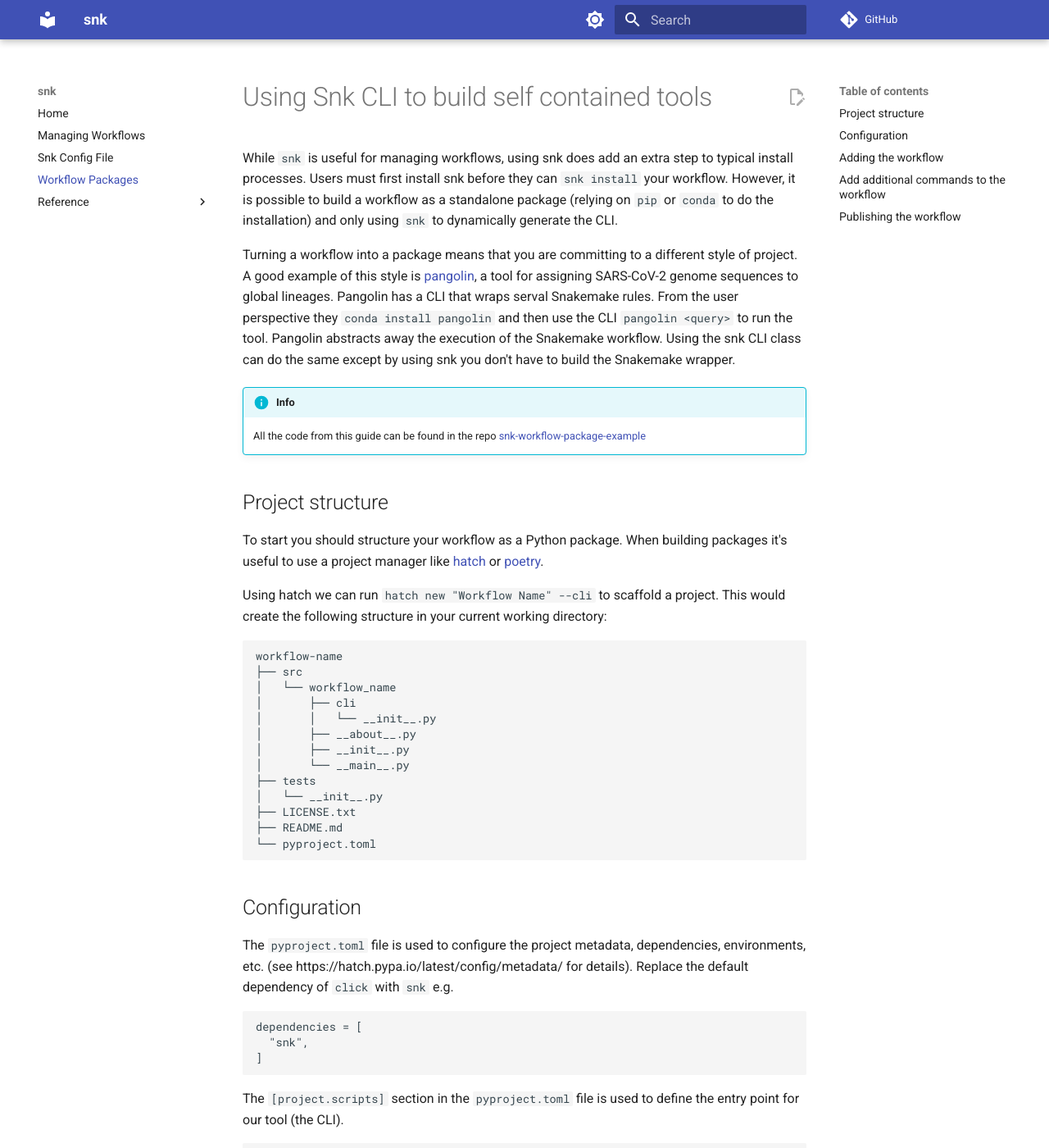
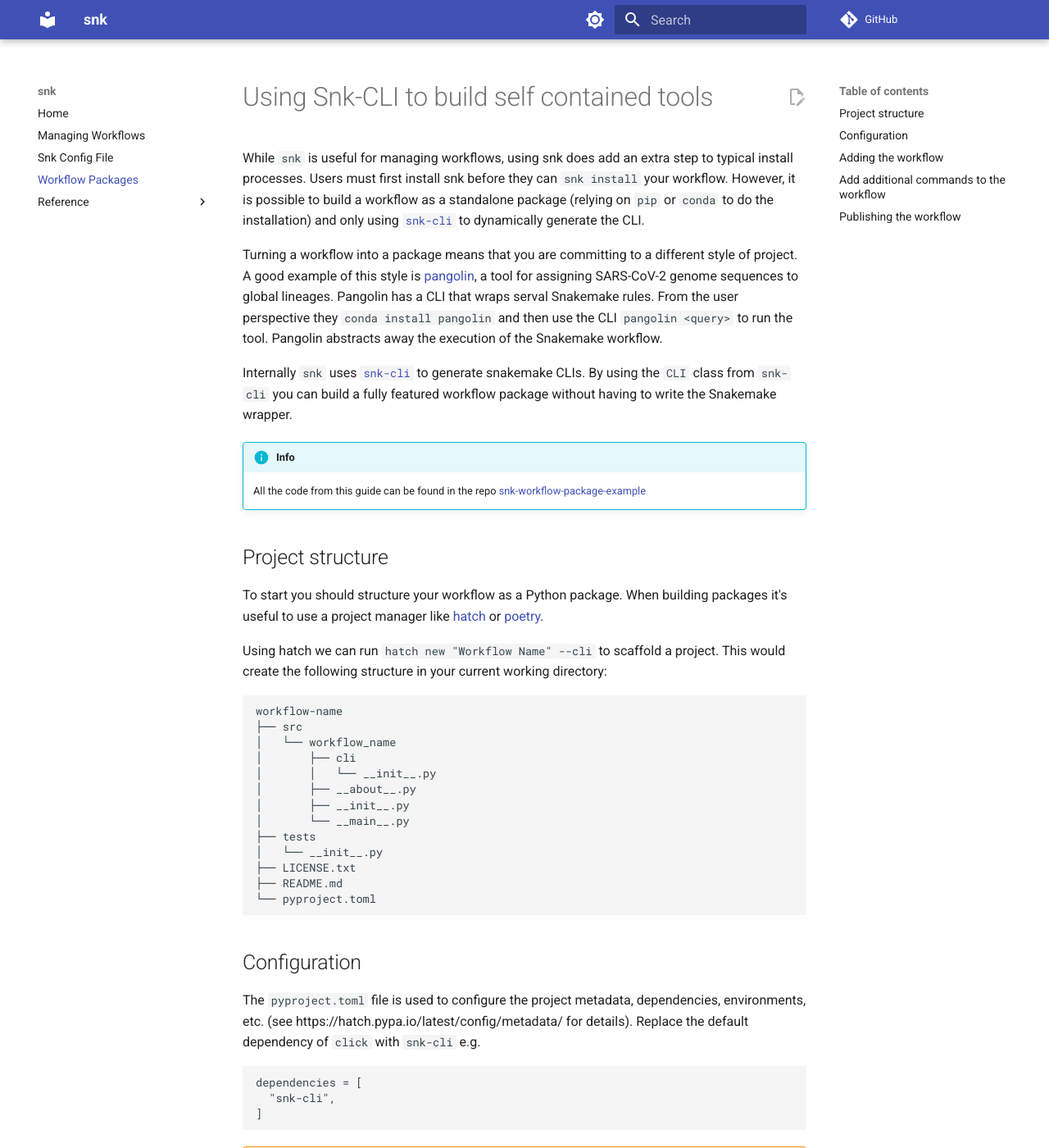
Before and after one commit to Wytamma/snk, an MkDocs documentation site: the page built from docs/workflow_packages.md, in a window 1280 px wide and 1400 px high. Shown: the whole window at 82% size. Built offline with MkDocs 1.6.1 and Material for MkDocs 9.7.7, drawn with Linux system fonts in a browser that asks for light colours; comment, search, counter and statistics services are not loaded; some of the changed text lies outside the part shown.

Commit message:
:art: Update workflow_packages.md for snk-cli

````diff
--- a/docs/workflow_packages.md
+++ b/docs/workflow_packages.md
@@ -1,11 +1,13 @@
 ---
 title: Workflow Packages
 ---
-# Using Snk CLI to build self contained tools
+# Using Snk-CLI to build self contained tools
 
-While `snk` is useful for managing workflows, using snk does add an extra step to typical install processes. Users must first install snk before they can `snk install` your workflow. However, it is possible to build a workflow as a standalone package (relying on `pip` or `conda` to do the installation) and only using `snk` to dynamically generate the CLI.
+While `snk` is useful for managing workflows, using snk does add an extra step to typical install processes. Users must first install snk before they can `snk install` your workflow. However, it is possible to build a workflow as a standalone package (relying on `pip` or `conda` to do the installation) and only using [`snk-cli`](https://github.com/Wytamma/snk-cli) to dynamically generate the CLI.
 
-Turning a workflow into a package means that you are committing to a different style of project. A good example of this style is [pangolin](https://github.com/cov-lineages/pangolin), a tool for assigning SARS-CoV-2 genome sequences to global lineages. Pangolin has a CLI that wraps serval Snakemake rules. From the user perspective they `conda install pangolin` and then use the CLI `pangolin <query>` to run the tool. Pangolin abstracts away the execution of the Snakemake workflow. Using the snk CLI class can do the same except by using snk you don't have to build the Snakemake wrapper.
+Turning a workflow into a package means that you are committing to a different style of project. A good example of this style is [pangolin](https://github.com/cov-lineages/pangolin), a tool for assigning SARS-CoV-2 genome sequences to global lineages. Pangolin has a CLI that wraps serval Snakemake rules. From the user perspective they `conda install pangolin` and then use the CLI `pangolin <query>` to run the tool. Pangolin abstracts away the execution of the Snakemake workflow.
+
+Internally `snk` uses [`snk-cli`](https://github.com/Wytamma/snk-cli) to generate snakemake CLIs. By using the `CLI` class from `snk-cli` you can build a fully featured workflow package without having to write the Snakemake wrapper.
 
 !!! info
 
@@ -35,13 +37,17 @@ workflow-name
 
 ## Configuration
 
-The `pyproject.toml` file is used to configure the project metadata, dependencies, environments, etc. (see https://hatch.pypa.io/latest/config/metadata/ for details). Replace the default dependency of `click` with `snk` e.g.
+The `pyproject.toml` file is used to configure the project metadata, dependencies, environments, etc. (see https://hatch.pypa.io/latest/config/metadata/ for details). Replace the default dependency of `click` with `snk-cli` e.g.
 
 ```toml
 dependencies = [
-  "snk",
+  "snk-cli",
 ]
 ```
+
+!!! warning
+
+    To prevent unexpected changes to your CLI you should propbably pin `snk-cli` to the latest version e.g. `snk-cli==0.1.2` and update the dependency incrementally when a new version become avaible
 
 The `[project.scripts]` section in the `pyproject.toml` file is used to define the entry point for our tool (the CLI).
 
@@ -55,7 +61,7 @@ Modify the the default hatch CLI to the dynamic CLI generated with snk by replac
 ```python
 from pathlib import Path
 
-from snk.cli import CLI
+from snk_cli import CLI
 
 workflow_name = CLI(Path(__file__).parent.parent)
 ```
@@ -217,7 +223,7 @@ To add commands to the workflow cli you can access the underlying typer app:
 ```python
 from pathlib import Path
 
-from snk.cli import CLI
+from snk_cli import CLI
 
 workflow_name = CLI(workflow_dir_path = Path(__file__).parent.parent)
 
````
